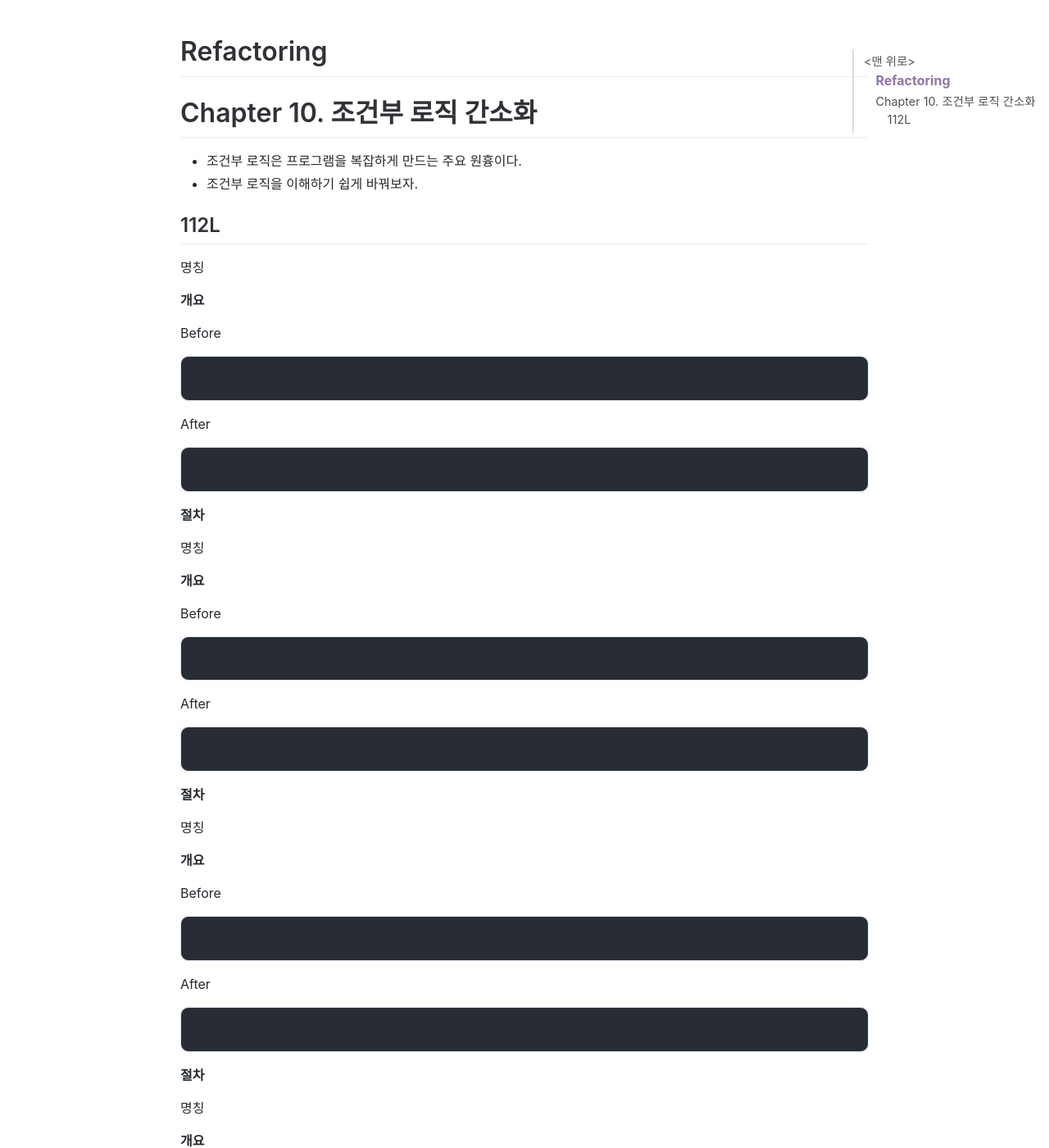
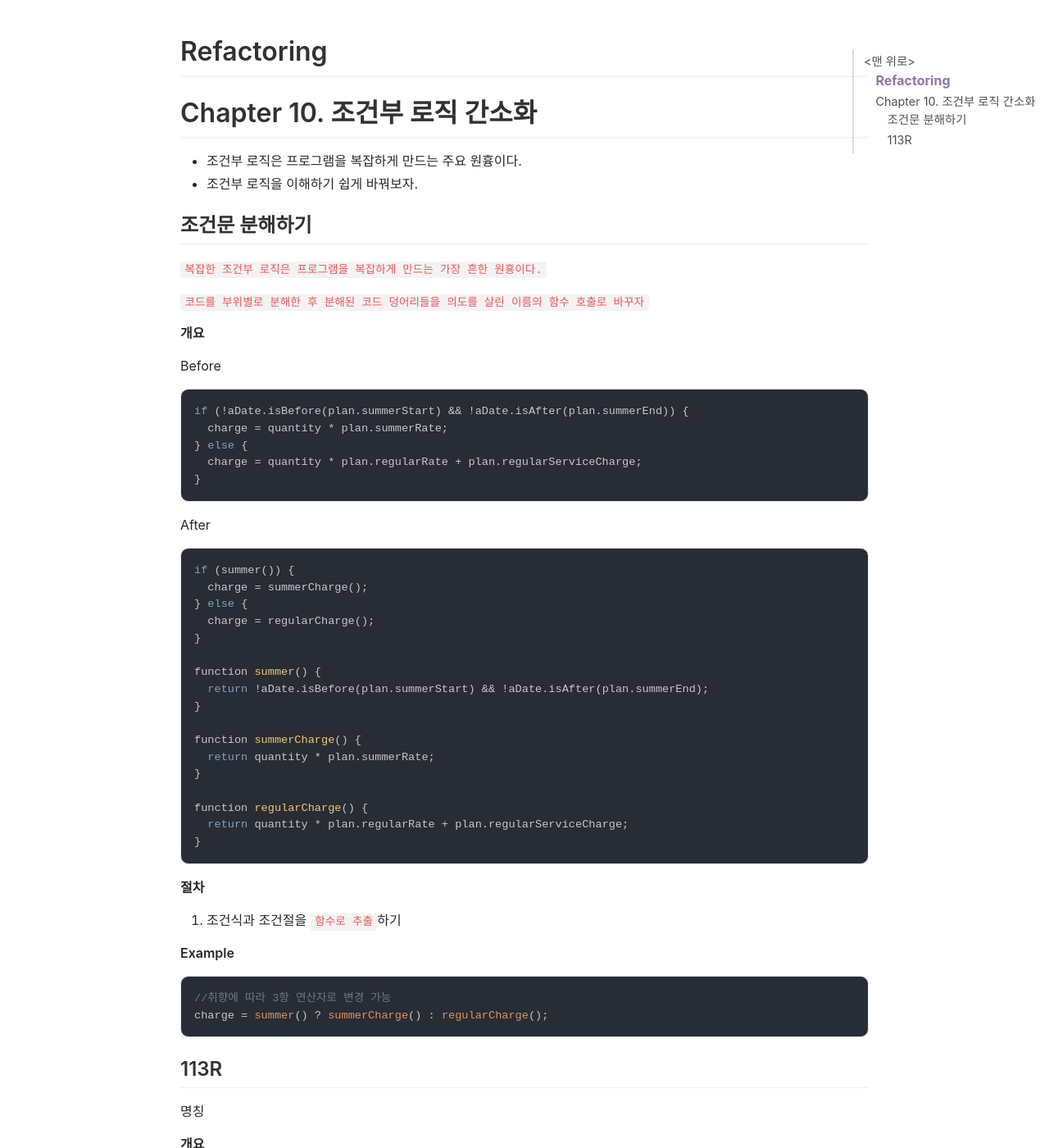
Before and after one commit to jihunparkme/jihunparkme.github.io, a Jekyll site: the page built from _posts/2021-11-27-Refactoring-10.md, in a window 1280 px wide and 1400 px high, scrolled down 637 px. Shown: the whole window at 82% size. Built offline with Jekyll 4.4.1, drawn with Linux system fonts in a browser that asks for light colours; nearby versions of some CDN libraries; comment, search, counter and statistics services are not loaded; some of the changed text lies outside the part shown.

Commit message:
[Refactoring] 조건문 분해하기

````diff
--- a/_posts/2021-11-27-Refactoring-10.md
+++ b/_posts/2021-11-27-Refactoring-10.md
@@ -14,7 +14,58 @@ featured-img: refactoring
 - 조건부 로직은 프로그램을 복잡하게 만드는 주요 원흉이다.
 - 조건부 로직을 이해하기 쉽게 바꿔보자.
 
-## 112L
+## 조건문 분해하기
+
+`복잡한 조건부 로직은 프로그램을 복잡하게 만드는 가장 흔한 원횽이다.`
+
+`코드를 부위별로 분해한 후 분해된 코드 덩어리들을 의도를 살린 이름의 함수 호출로 바꾸자`
+
+**개요**
+
+Before
+
+```javascript
+if (!aDate.isBefore(plan.summerStart) && !aDate.isAfter(plan.summerEnd)) {
+  charge = quantity * plan.summerRate;
+} else {
+  charge = quantity * plan.regularRate + plan.regularServiceCharge;
+}
+```
+
+After
+
+```javascript
+if (summer()) {
+  charge = summerCharge();
+} else {
+  charge = regularCharge();
+}
+
+function summer() {
+  return !aDate.isBefore(plan.summerStart) && !aDate.isAfter(plan.summerEnd);
+}
+
+function summerCharge() {
+  return quantity * plan.summerRate;
+}
+
+function regularCharge() {
+  return quantity * plan.regularRate + plan.regularServiceCharge;
+}
+```
+
+**절차**
+
+1. 조건식과 조건절을 `함수로 추출`하기
+
+**Example**
+
+```javascript
+//취향에 따라 3항 연산자로 변경 가능
+charge = summer() ? summerCharge() : regularCharge();
+```
+
+## 113R
 
 명칭
 
@@ -123,21 +174,3 @@ After
 ```
 
 **절차**
-
-명칭
-
-**개요**
-
-Before
-
-```javascript
-
-```
-
-After
-
-```javascript
-
-```
-
-**절차**
````
